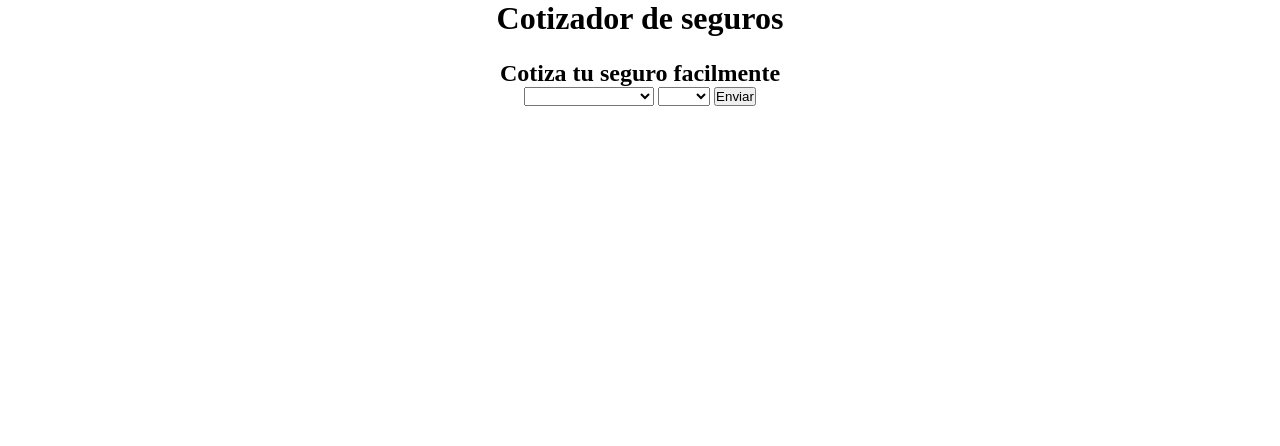
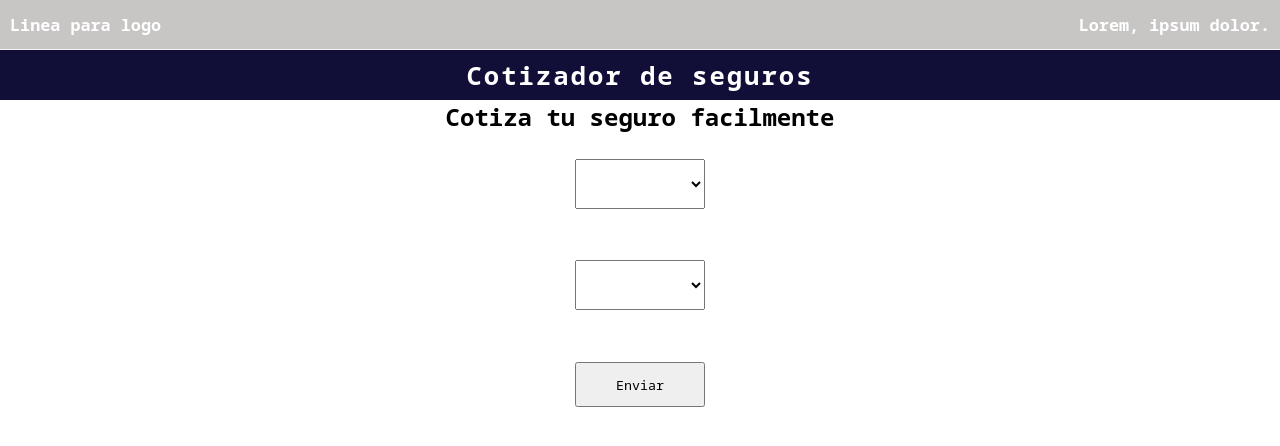
Before and after one commit to bautibadino/CursoJs, a plain HTML site: page index.html in a window 1280 px wide. Drawn offline with Linux system fonts and the light colour scheme.

Commit message:
Cositas css

```diff
--- a/CSS/style.css
+++ b/CSS/style.css
@@ -2,14 +2,43 @@
     margin: 0;
     padding: 0;
     box-sizing: border-box;
+    font-family: 'Noto Sans Mono', monospace;
 }
 
 header{
     width: 100%;
-    height: 60px;
+    height: 100px;
     text-align: center;
+    display: flex;
+    flex-direction: column;
+    align-items: center;
+    justify-content: space-between;
+}
+header .linea-superior{
+background-color: rgb(200, 197, 197);
+width: 100%;
+height: 50px;
+display: flex;
+align-items:center;
+justify-content: space-between;
+padding: 0px 10px 0px 10px;
+font-size: .7em;
+font-weight: 100;
+color: white;
+border-bottom: 1px solid whitesmoke;
 }
 
+header .linea-inferior{
+background-color: rgb(17, 15, 56);
+color: white;
+height: 50px;
+width: 100%;
+display: flex;
+justify-content: center;
+align-items: center;
+font-size: .8em;
+letter-spacing: 2px;
+}
 .contenedor-cotizador{
     width: 100%;
     height: 60%;
@@ -18,3 +47,23 @@ header{
     align-items: center;
     justify-content: space-around;
 }
+
+#cotizador{
+    width: 50%;
+    height: 300px;
+    display: flex;
+    justify-content: space-around;
+    align-items: center;
+    flex-direction: column;
+}
+
+#cotizador select {
+    text-align: center;
+    height: 50px;
+    width: 130px;
+}
+
+button{
+    height: 45px;
+    width: 130px;
+}
--- a/Js/app.js
+++ b/Js/app.js
@@ -22,6 +22,8 @@ document.addEventListener('DOMContentLoaded', llenarOpciones())
 
 
 // VAMOS A USAR UN IF PARA VERIFICAR QUE TODOS LOS CAMPOS SEAN LLENOS Y QUE NO HAYA UN STRING VACIO.
+
+//EL USUARIO SE VA A VERIFICAR UNA VEZ QUE ESTE DE CLICK EN EL SUBMIT,
 eventListeners()
 function eventListeners (){
     const formulario = document.querySelector('#cotizador')
--- a/index.html
+++ b/index.html
@@ -5,12 +5,18 @@
     <meta http-equiv="X-UA-Compatible" content="IE=edge" />
     <meta name="viewport" content="width=device-width, initial-scale=1.0" />
     <link rel="stylesheet" href="CSS/style.css" />
+    <link rel="preconnect" href="https://fonts.googleapis.com">
+    <link rel="preconnect" href="https://fonts.gstatic.com" crossorigin>
+    <link href="https://fonts.googleapis.com/css2?family=Noto+Sans+Mono:wght@100;200;300;400;500;600;700;800&display=swap" rel="stylesheet">
+
+
 
     <title>Cotizador de seguro</title>
   </head>
 
   <header>
-    <h1>Cotizador de seguros</h1>
+    <div class="linea-superior"><h2>Linea para logo</h2><h2>Lorem, ipsum dolor.</h2></div>
+    <div class="linea-inferior"><h1>Cotizador de seguros</h1></div>
   </header>
   <main>
     <div>
```
